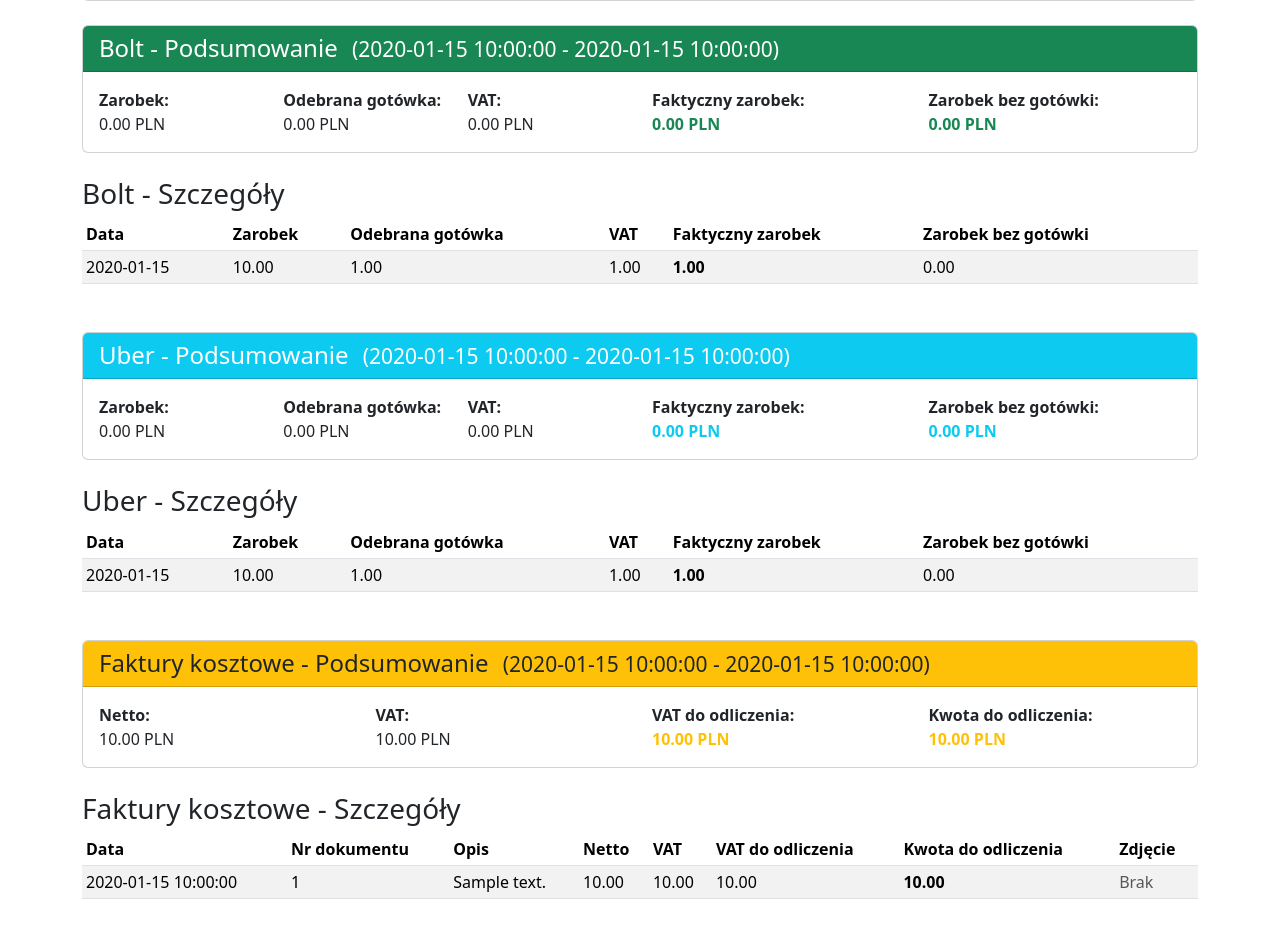
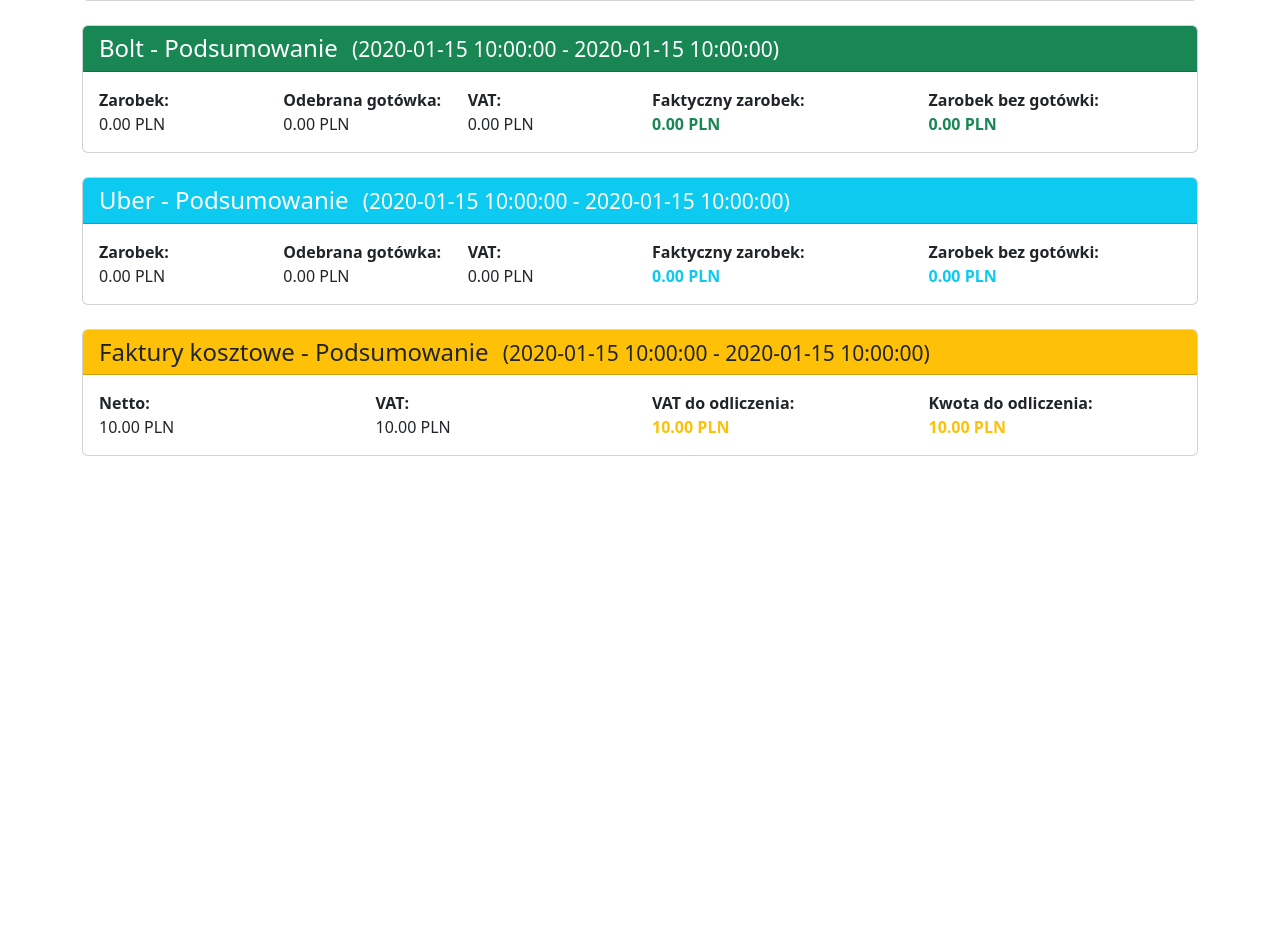
Before and after one commit to weso90/drivers-portal, a Flask app: template app/templates/admin/driver_earnings.html in a window 1280 px wide. Shown: the part 304-1251 px from the top of the page. After the commit the page ends 760 px from the top, so only its background shows below. Run offline with Flask 3, Linux system fonts and the light colour scheme; tables that the repository leaves empty hold one stand-in row (values such as "Sample post"); the template is opened without the code that fills it: values that come from a table or form of the project are taken from there, most other values are stand-ins (such as "Sample title", 1, 10 or a date in 2020).

Commit message:
change driver_earnings view

```diff
--- a/app/templates/admin/driver_earnings.html
+++ b/app/templates/admin/driver_earnings.html
@@ -63,39 +63,8 @@
     </div>
   </div>
 
-  <!-- Tabela Bolt -->
-  <h3>Bolt - Szczegóły</h3>
-  {% if bolt_earnings %}
-    <table class="table table-striped table-sm mb-5">
-      <thead>
-        <tr>
-          <th>Data</th>
-          <th>Zarobek</th>
-          <th>Odebrana gotówka</th>
-          <th>VAT</th>
-          <th>Faktyczny zarobek</th>
-          <th>Zarobek bez gotówki</th>
-        </tr>
-      </thead>
-      <tbody>
-        {% for e in bolt_earnings %}
-        <tr>
-          <td>{{ e.report_date }}</td>
-          <td>{{ "%.2f"|format(e.gross_total) }}</td>
-          <td>{{ "%.2f"|format(e.cash_collected) }}</td>
-          <td>{{ "%.2f"|format(e.vat_due) }}</td>
-          <td class="fw-bold">{{ "%.2f"|format(e.actual_income) }}</td>
-          <td>{{ "%.2f"|format(e.actual_income - e.cash_collected) }}</td>
-        </tr>
-        {% endfor %}
-      </tbody>
-    </table>
-  {% else %}
-    <p class="text-muted">Brak danych Bolt dla wybranego okresu.</p>
-  {% endif %}
-
-<!-- Podsumowanie Uber -->
-  <div class="card mb-4 mt-5">
+  <!-- Podsumowanie Uber -->
+  <div class="card mb-4">
     <div class="card-header bg-info text-white">
       <h4 class="mb-0">
         Uber - Podsumowanie
@@ -127,39 +96,8 @@
     </div>
   </div>
 
-  <!-- Tabela Uber -->
-  <h3>Uber - Szczegóły</h3>
-  {% if uber_earnings %}
-    <table class="table table-striped table-sm mb-5">
-      <thead>
-        <tr>
-          <th>Data</th>
-          <th>Zarobek</th>
-          <th>Odebrana gotówka</th>
-          <th>VAT</th>
-          <th>Faktyczny zarobek</th>
-          <th>Zarobek bez gotówki</th>
-        </tr>
-      </thead>
-      <tbody>
-        {% for e in uber_earnings %}
-        <tr>
-          <td>{{ e.report_date }}</td>
-          <td>{{ "%.2f"|format(e.gross_total) }}</td>
-          <td>{{ "%.2f"|format(e.cash_collected) }}</td>
-          <td>{{ "%.2f"|format(e.vat_due) }}</td>
-          <td class="fw-bold">{{ "%.2f"|format(e.actual_income) }}</td>
-          <td>{{ "%.2f"|format(e.actual_income - e.cash_collected) }}</td>
-        </tr>
-        {% endfor %}
-      </tbody>
-    </table>
-  {% else %}
-    <p class="text-muted">Brak danych Uber dla wybranego okresu.</p>
-  {% endif %}
-
   <!-- Podsumowanie Faktury Kosztowe -->
-  <div class="card mb-4 mt-5">
+  <div class="card mb-4">
     <div class="card-header bg-warning text-dark">
       <h4 class="mb-0">
         Faktury kosztowe - Podsumowanie
@@ -188,45 +126,4 @@
     </div>
   </div>
 
-  <!-- Tabela Faktury Kosztowe -->
-  <h3>Faktury kosztowe - Szczegóły</h3>
-  {% if expenses %}
-    <table class="table table-striped table-sm mb-5">
-      <thead>
-        <tr>
-          <th>Data</th>
-          <th>Nr dokumentu</th>
-          <th>Opis</th>
-          <th>Netto</th>
-          <th>VAT</th>
-          <th>VAT do odliczenia</th>
-          <th>Kwota do odliczenia</th>
-          <th>Zdjęcie</th>
-        </tr>
-      </thead>
-      <tbody>
-        {% for e in expenses %}
-        <tr>
-          <td>{{ e.issue_date }}</td>
-          <td>{{ e.document_number }}</td>
-          <td>{{ e.description }}</td>
-          <td>{{ "%.2f"|format(e.net_amount) }}</td>
-          <td>{{ "%.2f"|format(e.vat_amount) }}</td>
-          <td>{{ "%.2f"|format(e.vat_deductible) }}</td>
-          <td class="fw-bold">{{ "%.2f"|format(e.deductible_amount) }}</td>
-          <td>
-            {% if e.image_filename %}
-              <a href="{{ url_for('static', filename='../uploads/' + e.image_filename) }}" target="_blank" class="btn btn-sm btn-info">Zobacz</a>
-            {% else %}
-              <span class="text-muted">Brak</span>
-            {% endif %}
-          </td>
-        </tr>
-        {% endfor %}
-      </tbody>
-    </table>
-  {% else %}
-    <p class="text-muted">Brak faktur kosztowych dla wybranego okresu.</p>
-  {% endif %}
-
 {% endblock %}
```
